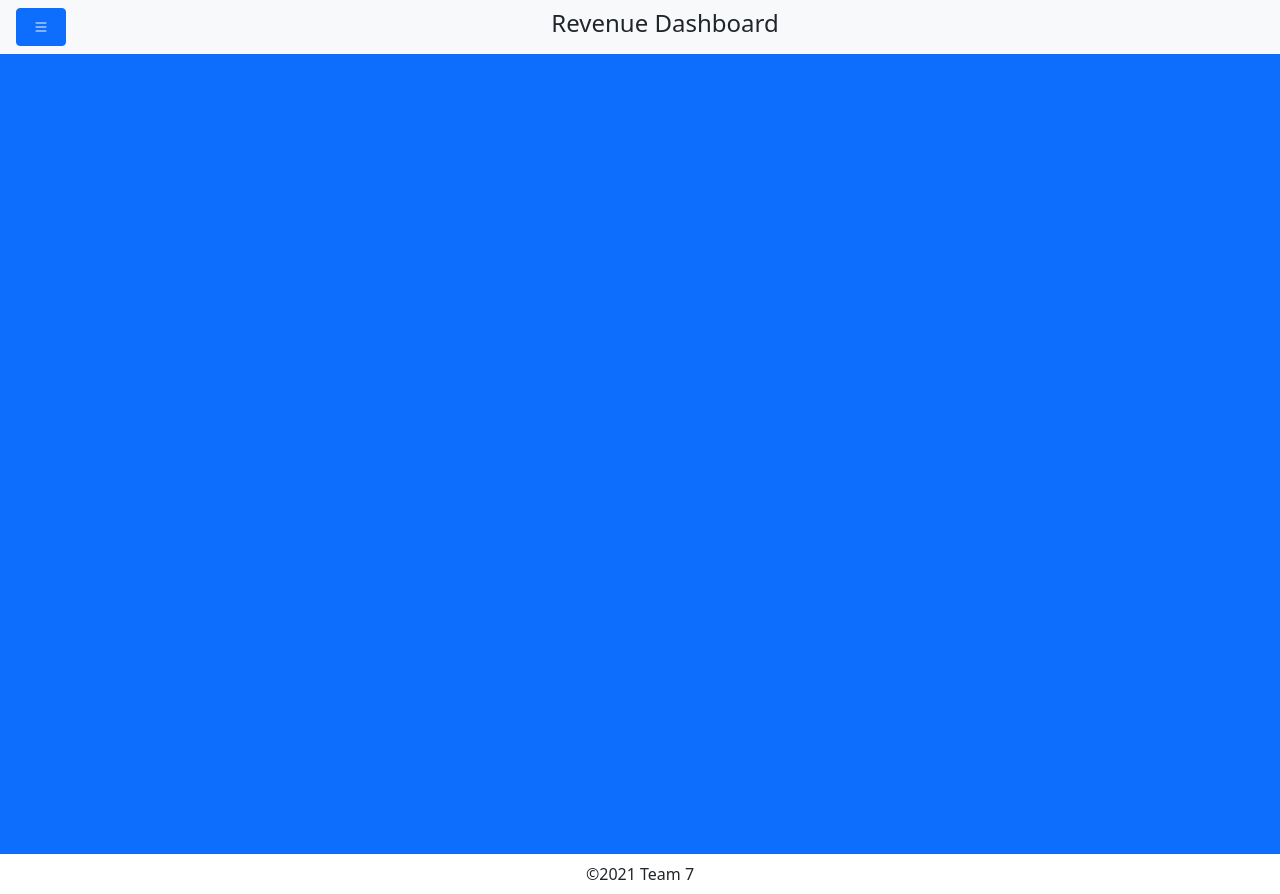
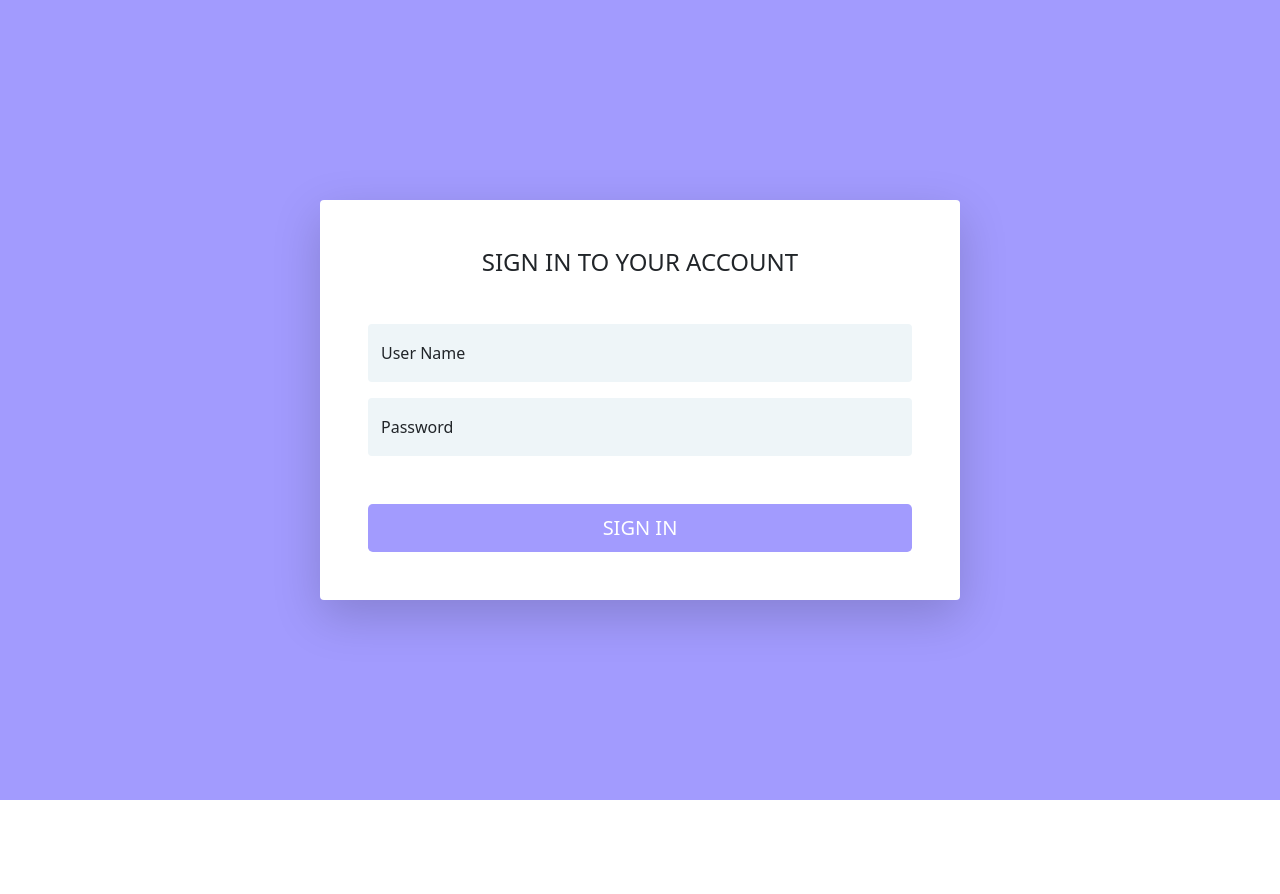
Before and after one commit to anuraggharat/Projfrontend, a React (Create React App) app: page / in a window 1280 px wide. After the commit the page ends 800 px from the top, so only its background shows below. Built offline with nearby package versions, Linux system fonts and the light colour scheme.

Commit message:
login page added along with router

```diff
--- a/package.json
+++ b/package.json
@@ -12,6 +12,7 @@
     "react": "^17.0.2",
     "react-chartjs-2": "^3.0.5",
     "react-dom": "^17.0.2",
+    "react-router-dom": "^5.3.0",
     "react-scripts": "4.0.3",
     "react-toastify": "^8.0.3",
     "reactstrap": "^8.10.0",
--- a/src/App.css
+++ b/src/App.css
@@ -1,4 +1,20 @@
+:root{
+  --primary:#a29bfe;
+  --grey:#eef5f8;
+}
+
+.bg-purple{
+  background: var(--primary) !important;
+}
+.bg-grey{
+  background-color: var(--grey) !important;
+}
+
+
+
+
 /* The side navigation menu */
+
 .sidenav {
     height: 100%;
     width: 0;
--- a/src/App.js
+++ b/src/App.js
@@ -1,11 +1,22 @@
 import React from 'react';
+import { BrowserRouter as Router, Route, Switch } from "react-router-dom";
 import './App.css';
 import Dashboard from './App/Pages/Dashboard';
+import Login from './App/Pages/Login';
+import PageNotFound from './App/Pages/PageNotFound';
+
 
 function App() {
   return (
     <>
-      <Dashboard />
+      <Router>
+        <Switch>
+          <Route path="/" exact component={Login} />
+          <Route path="/user/:slug" component={Dashboard} />
+
+          <Route path="*" component={PageNotFound} />
+        </Switch>
+      </Router>
     </>
   );
 }
--- a/src/App/Components/Navbar.js
+++ b/src/App/Components/Navbar.js
@@ -3,10 +3,10 @@ import React from 'react'
 export default function Navbar(props) {
     console.log(props)
     return (
-      <nav className="navbar d-flex justify-content-between navbar-expand-lg navbar-light bg-light m-0 px-3">
+      <nav className="navbar d-flex justify-content-between navbar-expand-lg navbar-light bg-light m-0 px-3 shadow-sm">
         <button
           onClick={() => props.sidebarToggler()}
-          className="btn px-3 btn-primary text-white"
+          className="btn px-3 bg-purple text-white"
         >
           <i className="bi bi-list"></i>
         </button>
--- a/src/App/Components/Sidebar.js
+++ b/src/App/Components/Sidebar.js
@@ -2,7 +2,7 @@ import React from 'react'
 
 export default function Sidebar(props) {
     return (
-      <div id="mySidenav" className="sidenav ">
+      <div id="mySidenav" className="sidenav bg-light shadow">
         <nav className="navbar d-flex align-items-center navbar-expand-lg navbar-light bg-light m-0">
           <div className="navbar-nav bg-light mx-auto my-auto">
             <button className="btn btn-outline-primary">
@@ -12,11 +12,11 @@ export default function Sidebar(props) {
           </div>
         </nav>
         <ul className="list-group p-0 list-group-flush mt-0">
-          <li className="list-group-item border-0">Options</li>
-          <li className="list-group-item  border-0">A second item</li>
-          <li className="list-group-item  border-0">A third item</li>
-          <li className="list-group-item  border-0">A fourth item</li>
-          <li className="list-group-item  border-0">
+          <li className="list-group-item bg-light border-0">Options</li>
+          <li className="list-group-item  bg-light border-0">A second item</li>
+          <li className="list-group-item bg-light  border-0">A third item</li>
+          <li className="list-group-item bg-light border-0">A fourth item</li>
+          <li className="list-group-item bg-light border-0">
             <select className="form-select" aria-label="Default select example">
               <option defaultValue>Dashboard View</option>
               <option className="1">One</option>
--- a/src/App/Pages/Dashboard.js
+++ b/src/App/Pages/Dashboard.js
@@ -30,12 +30,12 @@ export default function Dashboard() {
       <>
         <Sidebar />
 
-        <div id="main" className="bg-primary min-vh-100 p-0">
+        <div id="main" className="bg-white min-vh-100 p-0">
           <Navbar sidebarToggler={toggleSidebar} />
           <div className="container min-vh-100">
 
           </div>
-          <footer className="w-100 bg-white text-center py-2">
+          <footer className="w-100 bg-dark text-white text-center py-2">
               &copy;2021 Team 7
           </footer>
         </div>
--- a/src/App/Pages/Login.js
+++ b/src/App/Pages/Login.js
@@ -0,0 +1,58 @@
+import React, { useState } from "react";
+
+export default function Login() {
+
+  const [values, setValues] = useState({
+    name: "",
+    password: "",
+    role: "",
+  });
+  const [loading, setLoading] = useState(false);
+
+  const handleChange = (e) => {
+    setValues({ ...values, [e.target.name]: e.target.value });
+  };
+
+  const handleSubmit = () => {
+    //handle submit
+
+    console.log(values);
+  };
+
+  return (
+    <div className=" w-100 min-vh-100 d-flex flex-column justify-content-center bg-purple">
+      <div className="text-center w-50 mx-auto bg-white p-5 rounded shadow-lg">
+        <h4 className="mb-5">SIGN IN TO YOUR ACCOUNT</h4>
+        <form>
+          <div className="form-floating mb-3">
+            <input
+              type="email"
+              className="form-control bg-grey border-0"
+              id="floatingInput"
+              placeholder="name@example.com"
+              name="name"
+              value={values.name}
+              onChange={(e) => handleChange(e)}
+            />
+            <label htmlFor="floatingInput">User Name</label>
+          </div>
+          <div className="form-floating mb-5">
+            <input
+              type="password"
+              className="form-control bg-grey border-0"
+              id="floatingPassword"
+              placeholder="Password"
+              name="password"
+              value={values.password}
+              onChange={(e) => handleChange(e)}
+            />
+            <label htmlFor="floatingPassword">Password</label>
+          </div>
+          <div>
+            <button className="btn bg-purple text-white btn-block w-100 btn-lg">SIGN IN</button>
+          </div>
+        </form>
+      </div>
+    </div>
+  );
+}
--- /dev/null
+++ b/src/App/Pages/PageNotFound.js
@@ -0,0 +1,12 @@
+import React from 'react'
+import { Link } from 'react-router-dom'
+import error from '../Assets/error.svg'
+
+export default function PageNotFound() {
+    return (
+        <div className="min-vh-100 container text-center justify-content-center align-items-center d-flex flex-column">
+                <img src={error} className="img-fluid w-50 " />
+                Go back
+        </div>
+    )
+}
--- a/src/index.js
+++ b/src/index.js
@@ -3,7 +3,10 @@ import ReactDOM from 'react-dom';
 import App from './App';
 import * as serviceWorkerRegistration from './serviceWorkerRegistration';
 import reportWebVitals from './reportWebVitals';
+import "./App.css";
+
 import "bootstrap/dist/css/bootstrap.min.css";
+
 
 
 ReactDOM.render(
```
Also changed, not shown: src/App/Assets/error.svg (added), 1 other file (tests, documents, lock files or other folders).
